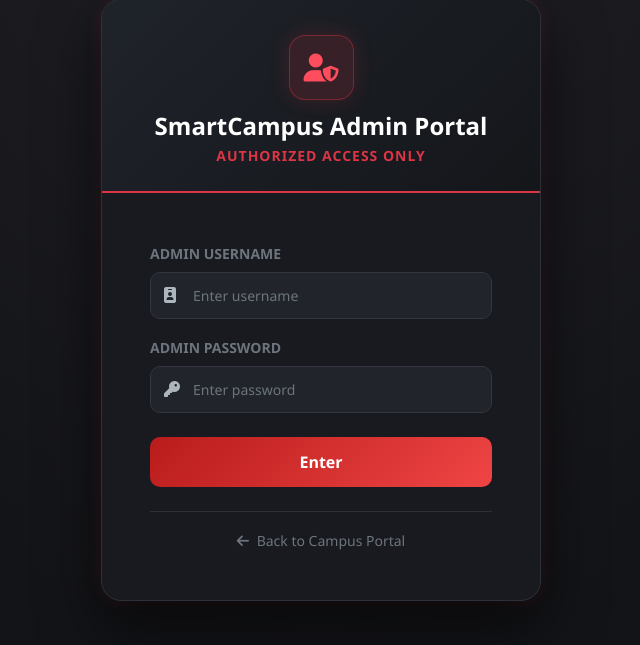
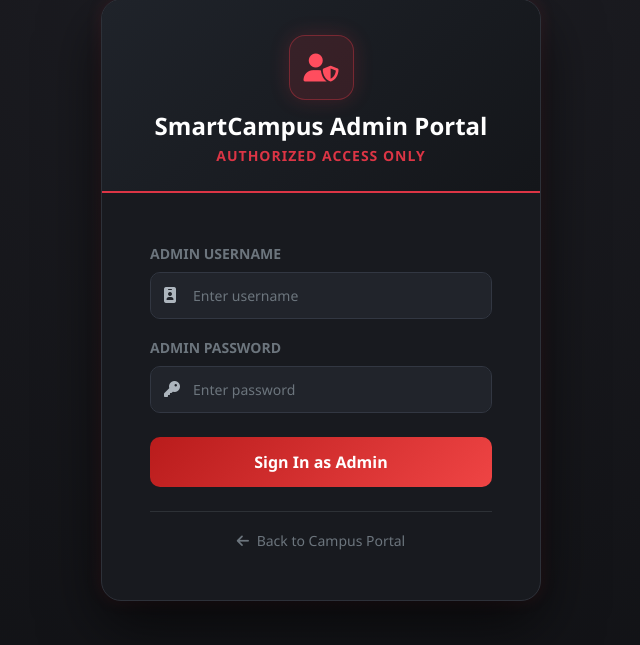
Before and after one commit to Aryan78110/SmartCampus, a Flask app: page /admin-login in a window 1280 px wide. Shown: the part 100-745 px from the top of the page, without its empty margins (319-959 px from the left). Run offline with Flask 3, Linux system fonts and the light colour scheme.

Commit message:
Force trigger render build

```diff
--- a/templates/admin_login.html
+++ b/templates/admin_login.html
@@ -126,7 +126,7 @@
                 </div>
             </div>
             <div class="d-grid gap-2">
-                <button type="submit" class="btn btn-admin-submit">Enter</button>
+                <button type="submit" class="btn btn-admin-submit">Sign In as Admin</button>
             </div>
         </form>
 
```
